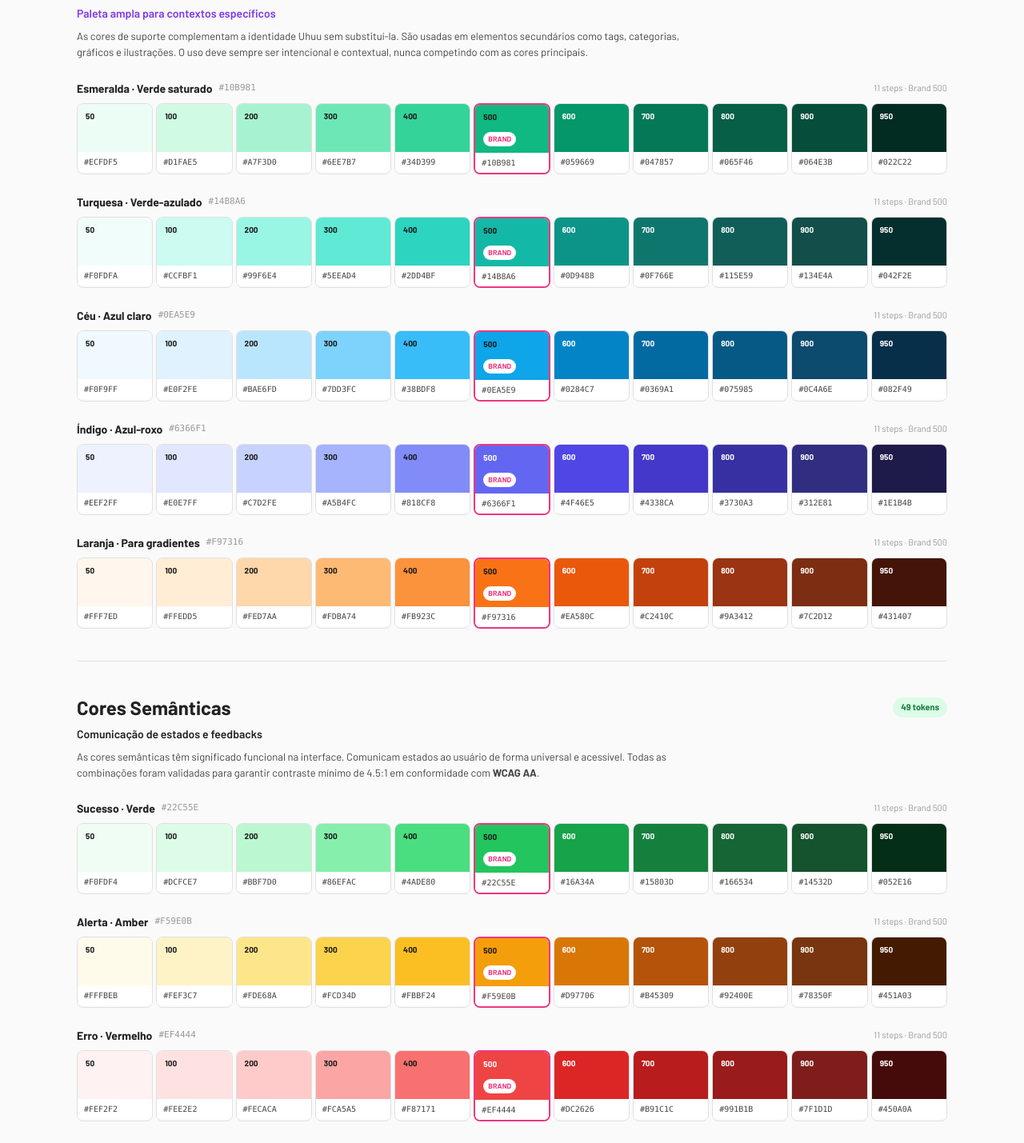
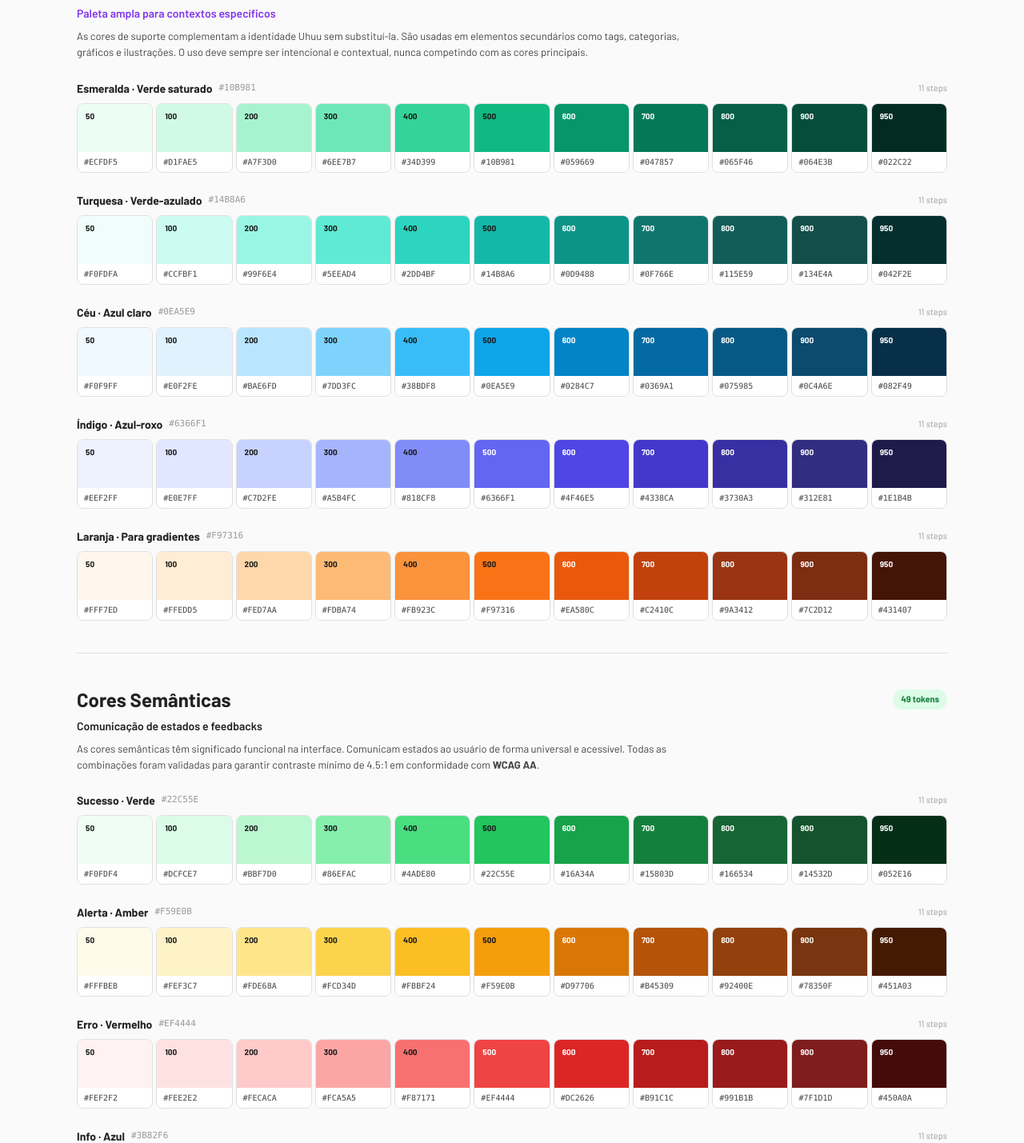
Before and after one commit to vinisvinig/Uhuudesignsystem2026, a React (Vite) app: page / in a window 1280 px wide. Shown: the part 1341-2770 px from the top of the page at 80% size. Built offline with nearby package versions, Linux system fonts and the light colour scheme.

Commit message:
fix(brand): remove brand de Suporte e Semânticas — apenas primaria/secundaria/neutro têm Brand

```diff
--- a/src/app/components/color-palette.tsx
+++ b/src/app/components/color-palette.tsx
@@ -75,15 +75,15 @@ const PALETTES: Record<string, { hex: string; brand?: number; scale: string[] }>
   primaria:  { hex: "#EE3680", brand: 400, scale: ["#FFF1F6","#FFE3EC","#FFC2D9","#FF95BC","#EE3680","#D91E63","#B81652","#921141","#6E0B30","#4A081F","#2A0411"] },
   secundaria:{ hex: "#8036EE", brand: 500, scale: ["#F4EEFF","#E8DDFF","#D2B9FF","#B58CFF","#9A60FA","#8036EE","#6A1FD3","#5418A8","#3F127E","#2A0C54","#15062A"] },
   neutro:    { hex: "#252525", brand: 800, scale: ["#FAFAFA","#F5F5F5","#E8E8E8","#D4D4D4","#A3A3A3","#737373","#525252","#3D3D3D","#252525","#171717","#0A0A0A"] },
-  sucesso:   { hex: "#22C55E", brand: 500, scale: ["#F0FDF4","#DCFCE7","#BBF7D0","#86EFAC","#4ADE80","#22C55E","#16A34A","#15803D","#166534","#14532D","#052E16"] },
-  alerta:    { hex: "#F59E0B", brand: 500, scale: ["#FFFBEB","#FEF3C7","#FDE68A","#FCD34D","#FBBF24","#F59E0B","#D97706","#B45309","#92400E","#78350F","#451A03"] },
-  erro:      { hex: "#EF4444", brand: 500, scale: ["#FEF2F2","#FEE2E2","#FECACA","#FCA5A5","#F87171","#EF4444","#DC2626","#B91C1C","#991B1B","#7F1D1D","#450A0A"] },
-  info:      { hex: "#3B82F6", brand: 500, scale: ["#EFF6FF","#DBEAFE","#BFDBFE","#93C5FD","#60A5FA","#3B82F6","#2563EB","#1D4ED8","#1E40AF","#1E3A8A","#172554"] },
-  esmeralda: { hex: "#10B981", brand: 500, scale: ["#ECFDF5","#D1FAE5","#A7F3D0","#6EE7B7","#34D399","#10B981","#059669","#047857","#065F46","#064E3B","#022C22"] },
-  turquesa:  { hex: "#14B8A6", brand: 500, scale: ["#F0FDFA","#CCFBF1","#99F6E4","#5EEAD4","#2DD4BF","#14B8A6","#0D9488","#0F766E","#115E59","#134E4A","#042F2E"] },
-  ceu:       { hex: "#0EA5E9", brand: 500, scale: ["#F0F9FF","#E0F2FE","#BAE6FD","#7DD3FC","#38BDF8","#0EA5E9","#0284C7","#0369A1","#075985","#0C4A6E","#082F49"] },
-  indigo:    { hex: "#6366F1", brand: 500, scale: ["#EEF2FF","#E0E7FF","#C7D2FE","#A5B4FC","#818CF8","#6366F1","#4F46E5","#4338CA","#3730A3","#312E81","#1E1B4B"] },
-  laranja:   { hex: "#F97316", brand: 500, scale: ["#FFF7ED","#FFEDD5","#FED7AA","#FDBA74","#FB923C","#F97316","#EA580C","#C2410C","#9A3412","#7C2D12","#431407"] },
+  sucesso:   { hex: "#22C55E", scale: ["#F0FDF4","#DCFCE7","#BBF7D0","#86EFAC","#4ADE80","#22C55E","#16A34A","#15803D","#166534","#14532D","#052E16"] },
+  alerta:    { hex: "#F59E0B", scale: ["#FFFBEB","#FEF3C7","#FDE68A","#FCD34D","#FBBF24","#F59E0B","#D97706","#B45309","#92400E","#78350F","#451A03"] },
+  erro:      { hex: "#EF4444", scale: ["#FEF2F2","#FEE2E2","#FECACA","#FCA5A5","#F87171","#EF4444","#DC2626","#B91C1C","#991B1B","#7F1D1D","#450A0A"] },
+  info:      { hex: "#3B82F6", scale: ["#EFF6FF","#DBEAFE","#BFDBFE","#93C5FD","#60A5FA","#3B82F6","#2563EB","#1D4ED8","#1E40AF","#1E3A8A","#172554"] },
+  esmeralda: { hex: "#10B981", scale: ["#ECFDF5","#D1FAE5","#A7F3D0","#6EE7B7","#34D399","#10B981","#059669","#047857","#065F46","#064E3B","#022C22"] },
+  turquesa:  { hex: "#14B8A6", scale: ["#F0FDFA","#CCFBF1","#99F6E4","#5EEAD4","#2DD4BF","#14B8A6","#0D9488","#0F766E","#115E59","#134E4A","#042F2E"] },
+  ceu:       { hex: "#0EA5E9", scale: ["#F0F9FF","#E0F2FE","#BAE6FD","#7DD3FC","#38BDF8","#0EA5E9","#0284C7","#0369A1","#075985","#0C4A6E","#082F49"] },
+  indigo:    { hex: "#6366F1", scale: ["#EEF2FF","#E0E7FF","#C7D2FE","#A5B4FC","#818CF8","#6366F1","#4F46E5","#4338CA","#3730A3","#312E81","#1E1B4B"] },
+  laranja:   { hex: "#F97316", scale: ["#FFF7ED","#FFEDD5","#FED7AA","#FDBA74","#FB923C","#F97316","#EA580C","#C2410C","#9A3412","#7C2D12","#431407"] },
 };
 const OPACITY_STEPS = [1, 3, 5, 10, 15, 20, 30, 40, 50, 60, 70, 80, 90, 100];
 
@@ -96,7 +96,7 @@ function ScaleRow({ name, paletteKey, hint }: { name: string; paletteKey: keyof
           <p className="text-[14px] text-[#212121]" style={{ fontWeight: 700 }}>{name}</p>
           <span className="text-[11px] font-mono text-[#9a9a9a]">{p.hex}</span>
         </div>
-        <span className="text-[11px] text-[#9a9a9a]">{hint || `11 steps · Brand ${p.brand}`}</span>
+        <span className="text-[11px] text-[#9a9a9a]">{hint || (p.brand ? `11 steps · Brand ${p.brand}` : "11 steps")}</span>
       </div>
       <div className="grid" style={{ gridTemplateColumns: "repeat(11, minmax(0,1fr))", gap: 4 }}>
         {p.scale.map((hex, i) => {
```
